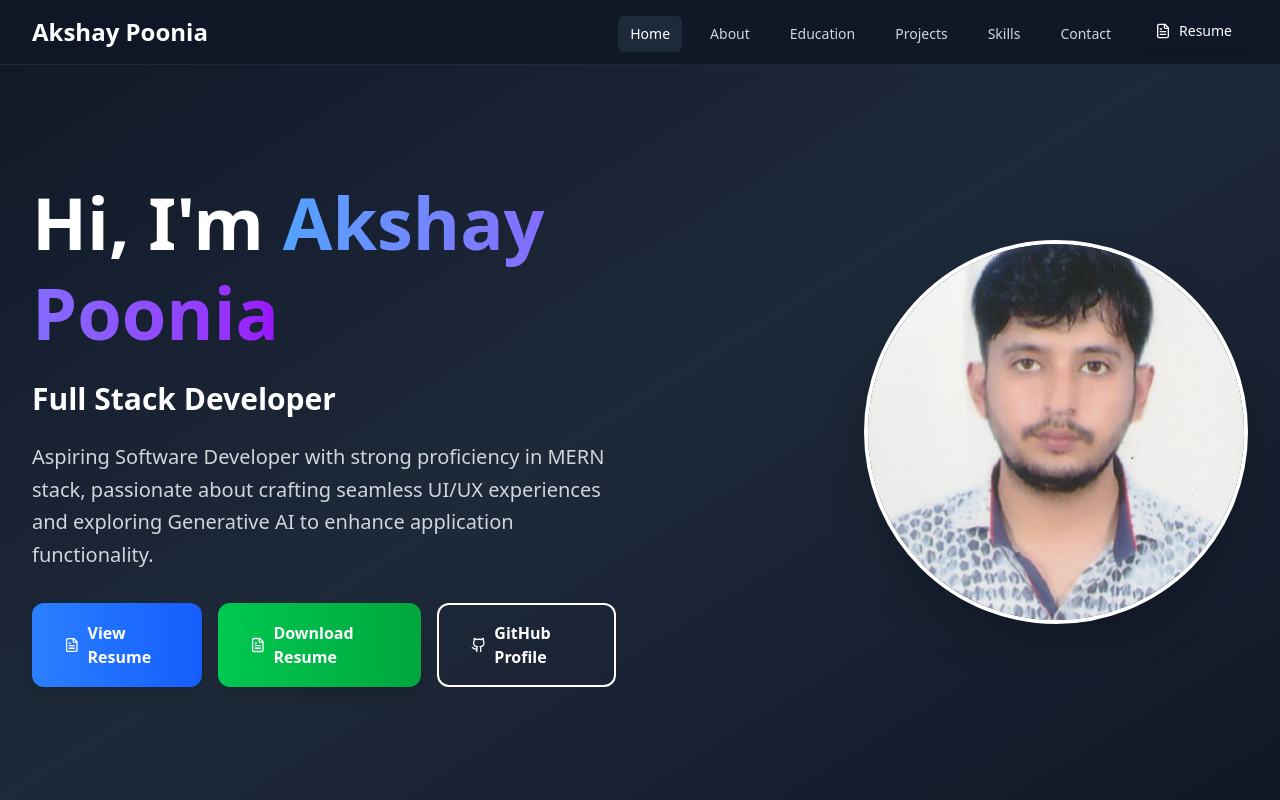
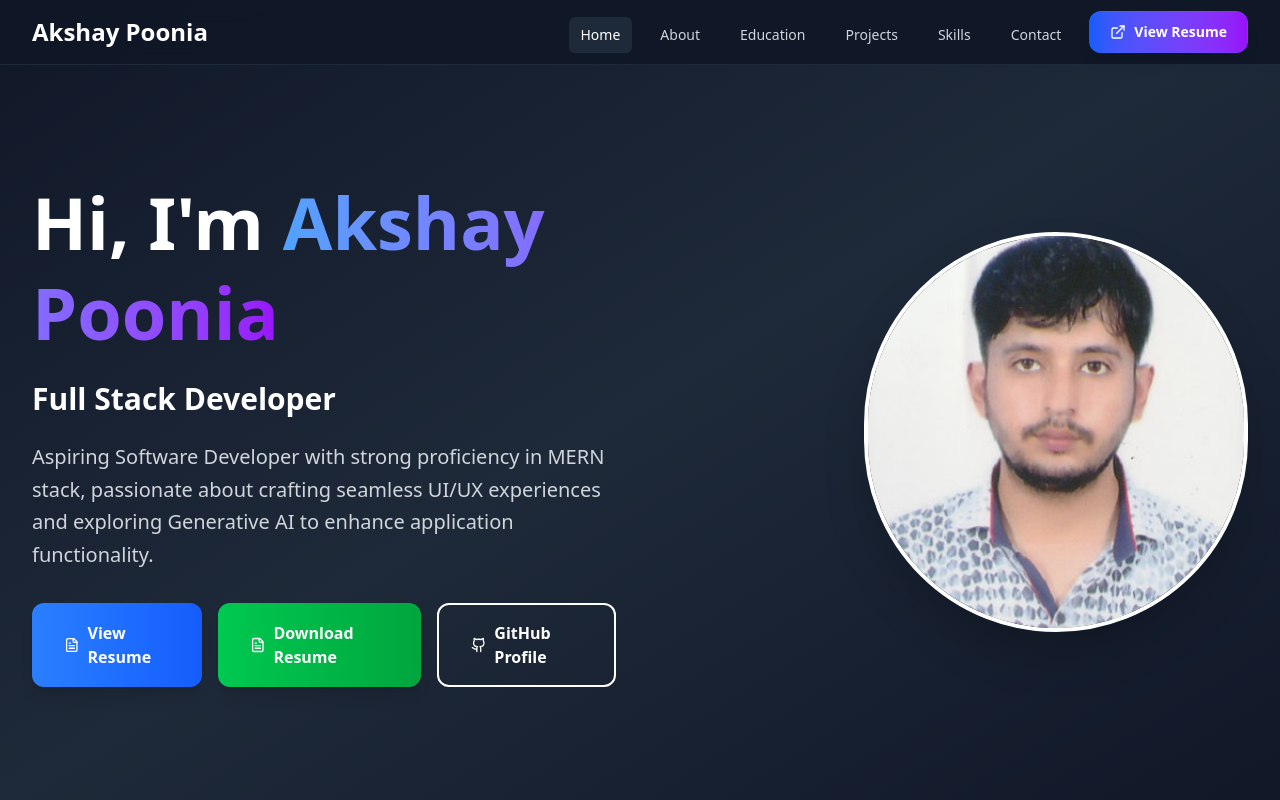
Before and after one commit to akshay12345poonia/Portfolio, a React (Vite) app in the folder portfolio/: page / in a window 1280 px wide. Shown: the top 800 px of the page. Built offline with nearby package versions, Linux system fonts and the light colour scheme.

Commit message:
portfolio

```diff
--- a/portfolio/src/components/Hero.jsx
+++ b/portfolio/src/components/Hero.jsx
@@ -40,7 +40,7 @@ const Hero = ({ onResumeClick }) => {
     className="inline-flex items-center px-8 py-4 bg-gradient-to-r from-primary-500 to-primary-600 text-white font-semibold rounded-xl hover:from-primary-600 hover:to-primary-700 transition-all duration-300 transform hover:scale-105 shadow-lg hover:shadow-primary-500/25"
   ></a> */}
               <a
-                href="/Akshay_Resume.pdf"
+                href="/Akshay-poonia-Resume.pdf"
                 target="_blank"
                 rel="noopener noreferrer"
                 className="inline-flex items-center justify-center px-6 md:px-8 py-3 md:py-4 bg-gradient-to-r from-blue-500 to-blue-600 text-white text-sm md:text-base font-semibold rounded-xl hover:from-blue-600 hover:to-blue-700 transition-all duration-300 transform hover:scale-105 shadow-lg hover:shadow-blue-500/25"
@@ -49,8 +49,8 @@ const Hero = ({ onResumeClick }) => {
                 View Resume
               </a>
               <a
-                href="/Akshay_Resume.pdf"
-                download="Akshay_Resume.pdf"
+                href="/Akshay-poonia-Resume.pdf"
+                download="Akshay-Poonia-Resume.pdf"
                 className="inline-flex items-center justify-center px-6 md:px-8 py-3 md:py-4 bg-gradient-to-r from-green-500 to-green-600 text-white text-sm md:text-base font-semibold rounded-xl hover:from-green-600 hover:to-green-700 transition-all duration-300 transform hover:scale-105 shadow-lg hover:shadow-green-500/25"
               >
                 <FileText className="w-4 h-4 md:w-5 md:h-5 mr-2" />
@@ -71,11 +71,18 @@ const Hero = ({ onResumeClick }) => {
           {/* Profile Image */}
           <div className="flex justify-center lg:justify-end animate-slide-up order-1 lg:order-2">
             <div className="relative">
-              <div className="w-64 h-64 xs:w-72 xs:h-72 sm:w-80 sm:h-80 md:w-96 md:h-96 lg:w-80 lg:h-80 xl:w-96 xl:h-96 rounded-full overflow-hidden border-4 border-primary-500 shadow-2xl shadow-primary-500/20">
+              <div className="w-64 h-64 xs:w-72 xs:h-72 sm:w-80 sm:h-80 md:w-96 md:h-96 lg:w-80 lg:h-80 xl:w-96 xl:h-100 rounded-full overflow-hidden border-4 border-primary-500 shadow-2xl shadow-primary-500/20">
                 <img
                   src="/profilem.jpg"
                   alt="Akshay Poonia"
                   className="w-full h-full object-cover object-center"
+                  loading="eager"
+                  decoding="async"
+                  style={{
+                    imageRendering: 'high-quality',
+                    imageRendering: '-webkit-optimize-contrast',
+                    imageRendering: 'crisp-edges'
+                  }}
                 />
               </div>
               {/* Decorative elements */}
--- a/portfolio/src/components/Navbar.jsx
+++ b/portfolio/src/components/Navbar.jsx
@@ -1,7 +1,7 @@
 "use client"
 
 import { useState } from "react"
-import { Menu, X, FileText } from "lucide-react"
+import { Menu, X, FileText, ExternalLink } from "lucide-react"
 
 const Navbar = ({ activeSection }) => {
   const [isMenuOpen, setIsMenuOpen] = useState(false)
@@ -25,11 +25,8 @@ const Navbar = ({ activeSection }) => {
 
   // Function to handle resume button click
   const handleResumeClick = () => {
-    // Path to your resume file in the public folder
-    const resumePath = '/Akshay_Resume.pdf'
-
-    // Open the PDF file in a new tab
-    window.open(resumePath, '_blank')
+    // Open PDF in new tab
+    window.open('/Akshay-poonia-Resume.pdf', '_blank')
 
     // Close mobile menu if open
     setIsMenuOpen(false)
@@ -64,10 +61,10 @@ const Navbar = ({ activeSection }) => {
               ))}
               <button
                 onClick={handleResumeClick}
-                className="inline-flex items-center px-4 py-2 bg-gradient-to-r from-primary-500 to-primary-600 text-white text-sm font-medium rounded-lg hover:from-primary-600 hover:to-primary-700 transition-all duration-300 transform hover:scale-105 shadow-lg hover:shadow-primary-500/25"
+                className="inline-flex items-center px-5 py-2.5 bg-gradient-to-r from-blue-600 to-purple-600 text-white text-sm font-semibold rounded-xl hover:from-blue-700 hover:to-purple-700 transition-all duration-300 transform hover:scale-105 shadow-lg hover:shadow-blue-500/30 border border-blue-500/20"
               >
-                <FileText className="w-4 h-4 mr-2" />
-                Resume
+                <ExternalLink className="w-4 h-4 mr-2" />
+                View Resume
               </button>
             </div>
           </div>
@@ -103,10 +100,10 @@ const Navbar = ({ activeSection }) => {
             ))}
             <button
               onClick={handleResumeClick}
-              className="w-full mt-4 inline-flex items-center justify-center px-4 py-2 bg-gradient-to-r from-primary-500 to-primary-600 text-white text-sm font-medium rounded-lg hover:from-primary-600 hover:to-primary-700 transition-all duration-300"
+              className="w-full mt-4 inline-flex items-center justify-center px-5 py-2.5 bg-gradient-to-r from-blue-600 to-purple-600 text-white text-sm font-semibold rounded-xl hover:from-blue-700 hover:to-purple-700 transition-all duration-300 shadow-lg hover:shadow-blue-500/30 border border-blue-500/20"
             >
-              <FileText className="w-4 h-4 mr-2" />
-              Resume
+              <ExternalLink className="w-4 h-4 mr-2" />
+              View Resume
             </button>
           </div>
         </div>
```
Also changed, not shown: portfolio/public/profilemn.jpg (added), 1 other file (tests, documents, lock files or other folders).
